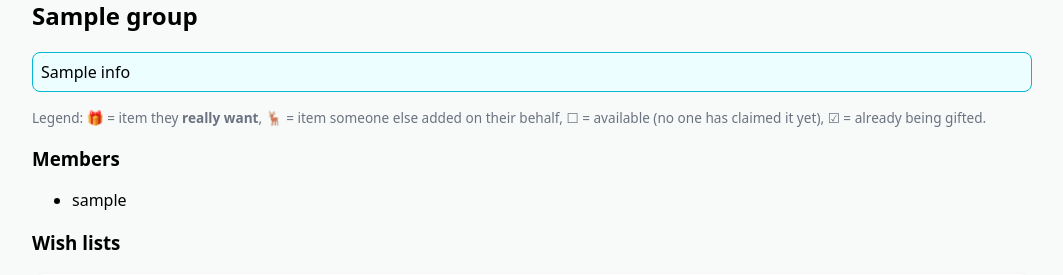
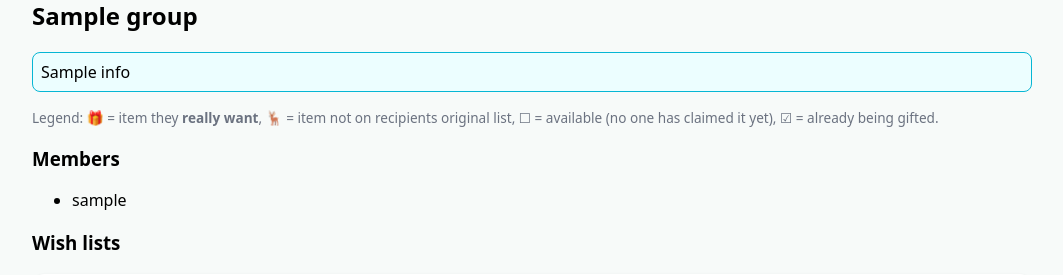
Before and after one commit to Kevin-Jay-Roberts21/Christmas-App, a FastAPI app: template app/templates/group_view.html in a window 1280 px wide. Shown: the part 194-469 px from the top of the page, without its empty margins (108-1171 px from the left). Run offline with FastAPI, Linux system fonts and the light colour scheme; the template is opened without the code that fills it: most values are stand-ins (such as "Sample title", 1, 10 or a date in 2020).

Commit message:
Changed wording.

```diff
--- a/app/templates/group_view.html
+++ b/app/templates/group_view.html
@@ -30,7 +30,7 @@
 <p class="muted" style="font-size:.85rem; margin:.5rem 0 1rem;">
   Legend:
   🎁 = item they <strong>really want</strong>,
-  🦌 = item someone else added on their behalf,
+  🦌 = item not on recipients original list,
   ☐ = available (no one has claimed it yet),
   ☑ = already being gifted.
 </p>
```
